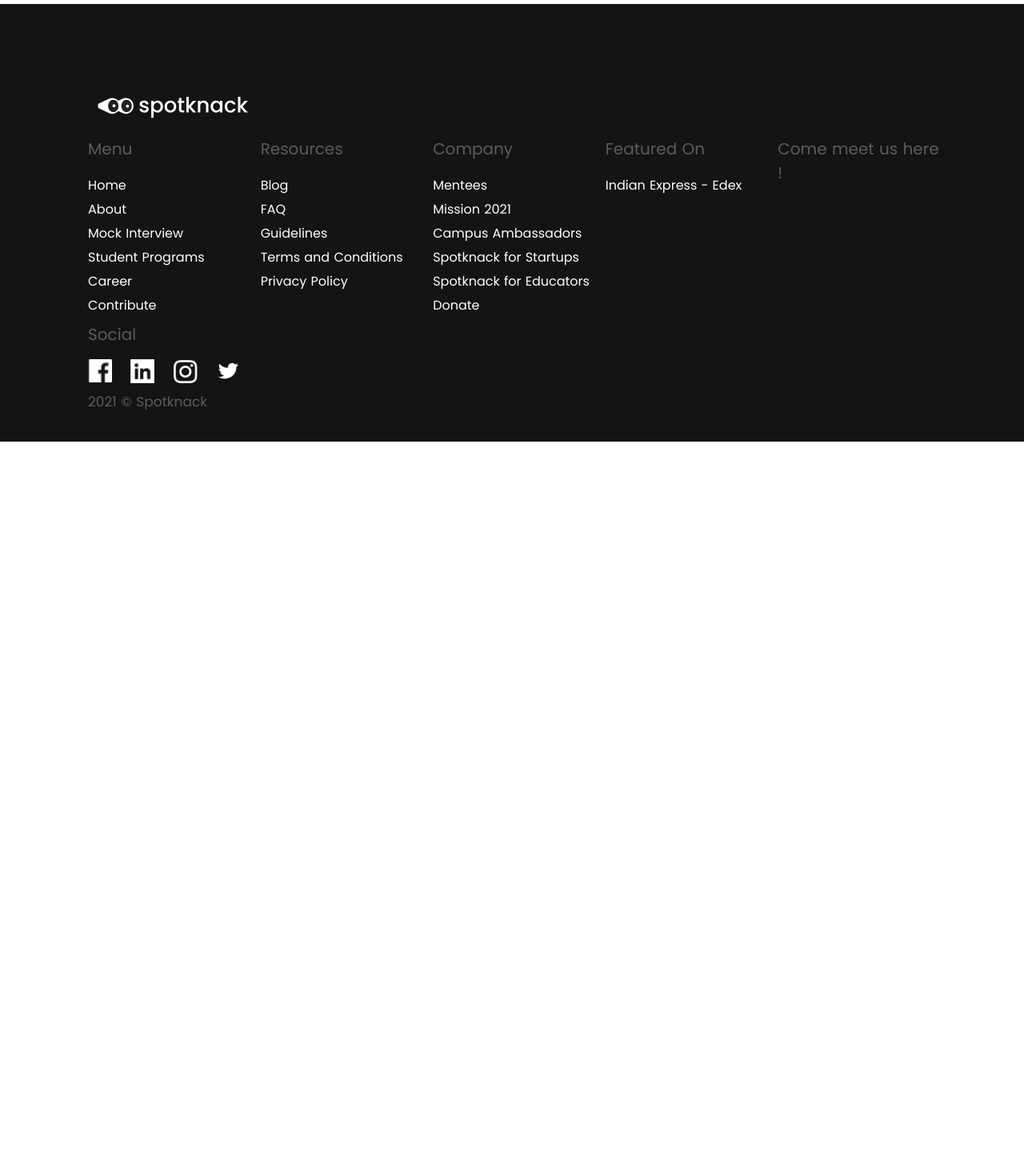
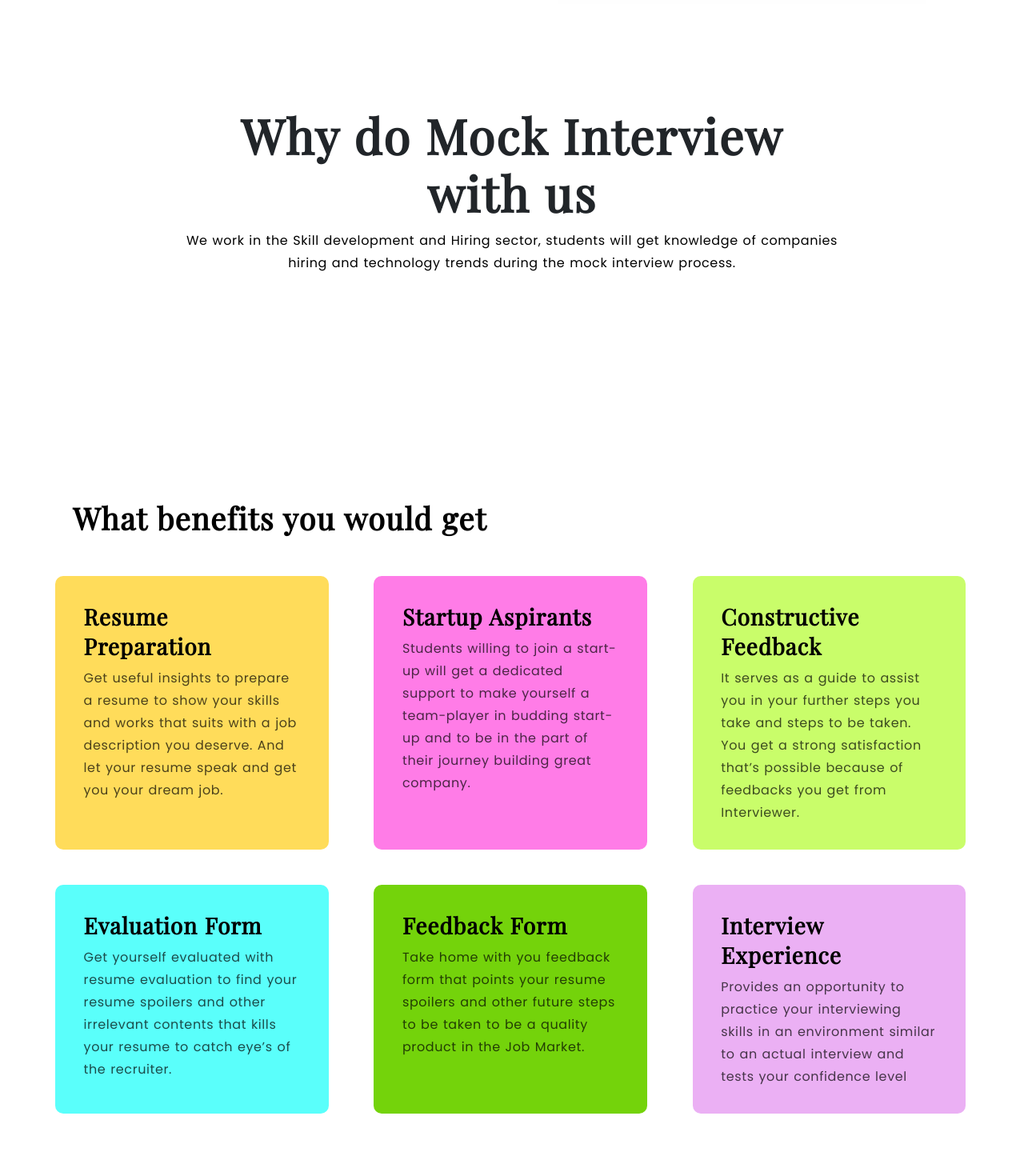
Before and after one commit to harishDev-22/git-learning, a Nuxt app: page /mockInterview in a window 1280 px wide. Shown: the part 680-2150 px from the top of the page at 80% size. Before the commit the page ends 1232 px from the top, so only its background shows below. Built offline with nearby package versions, Linux system fonts and the light colour scheme; grey boxes are pictures that could not be loaded.

Commit message:
feat: mockInterview page added

```diff
--- a/assets/style/styles.css
+++ b/assets/style/styles.css
@@ -71,14 +71,90 @@
   letter-spacing: 0.6px;
   color: #000000;
 }
+.text-center {
+  text-align: center;
+}
+.text-left {
+  text-align: left;
+}
 .flex-col-center {
   display: flex;
   flex-direction: column;
   align-items: center;
   justify-content: center;
 }
+.flex-row-center-space-bw {
+  display: flex;
+  flex-direction: row;
+  align-items: center;
+  justify-content: space-between;
+}
+.flex-wrap {
+  display: flex;
+  flex-wrap: wrap;
+}
+.info-header {
+  letter-spacing: 2px;
+  font-size: 60px;
+  font-weight: bold;
+  font-family: 'Playfair Display';
+  text-align: center;
+}
+.sub-header-H2 {
+  letter-spacing: 1.27px;
+  color: #000000;
+  font-size: 38px;
+  font-weight: bold;
+  font-family: 'Playfair Display';
+  text-align: center;
+}
+.sub-header-H3 {
+  font-family: 'Playfair Display';
+  font-size: 28px;
+  font-weight: bold;
+  font-stretch: normal;
+  font-style: normal;
+  line-height: normal;
+  letter-spacing: 0.93px;
+  color: #000000;
+}
+.feature-description-content {
+  font-family: 'Poppins';
+  font-size: 16px;
+  font-weight: normal;
+  font-stretch: normal;
+  font-style: normal;
+  line-height: 1.75;
+  letter-spacing: 0.6px;
+  color: #000000;
+  margin: 0;
+}
+.mt-10 {
+  margin-top: 10px;
+}
 @media only screen and (max-width: 640px) {
   .logo {
     width: 100px;
   }
+  .info-header {
+    font-size: 30px;
+  }
+  .sub-header-H2 {
+    font-size: 24px;
+  }
+  .sub-header-H3 {
+    font-size: 20px;
+  }
 }
+
+@media only screen and (min-width: 640px) and (max-width: 991px) {
+  .info-header {
+    font-size: 45px;
+  }
+  .sub-header-H2 {
+    font-size: 30px;
+  }
+  .sub-header-H3 {
+    font-size: 25px;
+  }
+}
--- a/pages/about.vue
+++ b/pages/about.vue
@@ -7,7 +7,7 @@
       class="Group-Copy logo-company"
     />
     <div class="header">
-      <div class="about-content playfair-font">About Us</div>
+      <div class="info-header playfair-font">About Us</div>
     </div>
     <!-- Sub header -->
     <div class="subheader">
@@ -22,7 +22,7 @@
     </div>
     <!-- Journey header  -->
     <div class="jour">
-      <div class="jour-content playfair-font">Our Journey</div>
+      <div class="info-header">Our Journey</div>
     </div>
     <!-- Journey milestone -->
     <div>
@@ -280,6 +280,7 @@ export default {}
   margin: auto;
   margin-top: 210px;
   display: block;
+  padding-bottom: 0.7%;
 }
 .header {
   width: 100%;
@@ -293,12 +294,6 @@ export default {}
   position: relative;
   background-color: inherit;
   width: 50%;
-}
-.about-content {
-  padding-top: 0.7%;
-  letter-spacing: 2px;
-  font-size: 60px;
-  font-weight: bold;
 }
 
 .subheader {
@@ -442,10 +437,6 @@ export default {}
   .container {
     margin: 0 !important;
   }
-  .about-content,
-  .jour-content {
-    font-size: 45px;
-  }
 }
 @media only screen and (min-width: 320px) and (max-width: 640px) {
   .timeline::after {
@@ -473,10 +464,14 @@ export default {}
   .guide {
     width: auto;
   }
-  .about-content,
-  .jour-content {
-    font-size: 30px;
-    padding-top: 5%;
+  .journey {
+    margin-top: 10%;
+  }
+  .subheader-content {
+    width: 80%;
+  }
+  .logo-company {
+    margin-top: 100px;
   }
   #about-empty-containter {
     margin-top: -9% !important;
--- a/pages/index.vue
+++ b/pages/index.vue
@@ -450,7 +450,7 @@ export default {
 .box-content > .box-finder {
   margin: 0;
   margin-left: 1.4%;
-  padding: 3.3% 3.6%;
+  padding: 3% 3.4%;
   border-radius: 10px;
   width: 33%;
   letter-spacing: 0.6px;
--- a/pages/mockInterview.vue
+++ b/pages/mockInterview.vue
@@ -3,8 +3,8 @@
     <div class="body-content">
       <div class="box-content-body">
         <div class="box-content-finder flex-col-center">
-          <h2 class="playfair-font">Mock Interview</h2>
-          <p class="p-text">
+          <h2 class="info-header">Mock Interview</h2>
+          <p class="p-text text-center">
             Become confident by attending mock interviews.Get constructive
             feedback from Mock Interviews and improve
           </p>
@@ -23,6 +23,73 @@
               alt="skillanalysis"
             />
           </div>
+        </div>
+      </div>
+    </div>
+
+    <!-- Why mock Interview content -->
+    <div class="feature-description">
+      <h2 class="info-header">Why do Mock Interview with us</h2>
+      <!-- Feature description -->
+      <p class="feature-description-content text-center mt-10">
+        We work in the Skill development and Hiring sector, students will get
+        knowledge of companies hiring and technology trends during the mock
+        interview process.
+      </p>
+    </div>
+
+    <!-- Feature benefits  -->
+    <div class="feature-container">
+      <h2 class="sub-header-H2 text-left">What benefits you would get</h2>
+      <div class="flex-wrap">
+        <div class="feature-cluster" style="background-color: #ffdc5a">
+          <h3 class="sub-header-H3">Resume Preparation</h3>
+
+          <p class="feature-description-content">
+            Get useful insights to prepare a resume to show your skills and
+            works that suits with a job description you deserve. And let your
+            resume speak and get you your dream job.
+          </p>
+        </div>
+        <div class="feature-cluster" style="background-color: #ff7ce7">
+          <h3 class="sub-header-H3">Startup Aspirants</h3>
+          <p class="feature-description-content">
+            Students willing to join a start-up will get a dedicated support to
+            make yourself a team-player in budding start-up and to be in the
+            part of their journey building great company.
+          </p>
+        </div>
+        <div class="feature-cluster" style="background-color: #c9fd6a">
+          <h3 class="sub-header-H3">Constructive Feedback</h3>
+          <p class="feature-description-content">
+            It serves as a guide to assist you in your further steps you take
+            and steps to be taken. You get a strong satisfaction that’s possible
+            because of feedbacks you get from Interviewer.
+          </p>
+        </div>
+        <div class="feature-cluster" style="background-color: #5afffb">
+          <h3 class="sub-header-H3">Evaluation Form</h3>
+          <p class="feature-description-content">
+            Get yourself evaluated with resume evaluation to find your resume
+            spoilers and other irrelevant contents that kills your resume to
+            catch eye’s of the recruiter.
+          </p>
+        </div>
+        <div class="feature-cluster" style="background-color: #74d30b">
+          <h3 class="sub-header-H3">Feedback Form</h3>
+          <p class="feature-description-content">
+            Take home with you feedback form that points your resume spoilers
+            and other future steps to be taken to be a quality product in the
+            Job Market.
+          </p>
+        </div>
+        <div class="feature-cluster" style="background-color: #ebb0f4">
+          <h3 class="sub-header-H3">Interview Experience</h3>
+          <p class="feature-description-content">
+            Provides an opportunity to practice your interviewing skills in an
+            environment similar to an actual interview and tests your confidence
+            level
+          </p>
         </div>
       </div>
     </div>
@@ -79,19 +146,27 @@ export default {}
   width: 40%;
   letter-spacing: 0.6px;
   line-height: 40px;
-  padding-top: 10%;
+  padding-top: 5%;
 }
-.box-content-finder h2 {
-  width: 499px;
-  font-size: 60px;
-  font-weight: bold;
-  font-stretch: normal;
-  font-style: normal;
-  line-height: normal;
-  letter-spacing: 2px;
-  color: #000;
+.feature-description h2 {
+  padding: 0 8.1%;
 }
-
+.feature-container {
+  margin: 22% 0 8% 5.4%;
+}
+.feature-container h2 {
+  margin-left: 1.8%;
+  margin-bottom: 50px;
+}
+.feature-container .feature-cluster {
+  width: 28.2%;
+  margin: 0 4.7% 44px 0;
+  border-radius: 10px;
+  padding: 2.63% 2.93%;
+}
+.feature-cluster .feature-description-content {
+  opacity: 0.7;
+}
 .box-content-page .box-content-finder {
   width: 30%;
   padding-left: 15%;
@@ -100,4 +175,40 @@ export default {}
   width: 50%;
   padding-left: 10%;
 }
+.feature-description {
+  width: 66%;
+  margin: auto;
+  margin-top: 10%;
+}
+@media screen and (max-width: 768px) {
+  .box-content-body {
+    flex-direction: column-reverse;
+    align-items: center;
+  }
+  .box-content-analysis {
+    width: auto;
+    padding: 0;
+  }
+  .box-content-finder {
+    width: 100%;
+  }
+  .feature-description {
+    width: 80%;
+    margin-top: 10%;
+  }
+  .feature-description h2 {
+    padding: 0;
+  }
+}
+@media only screen and (max-width: 640px) {
+  .feature-container .feature-cluster {
+    width: auto;
+  }
+  .flex-wrap {
+    flex-direction: column;
+  }
+  .box-content-analysis {
+    padding: 0;
+  }
+}
 </style>
```
